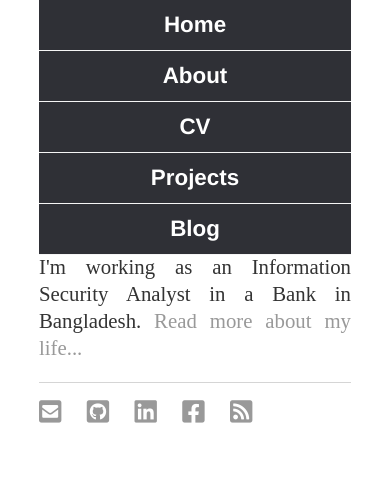
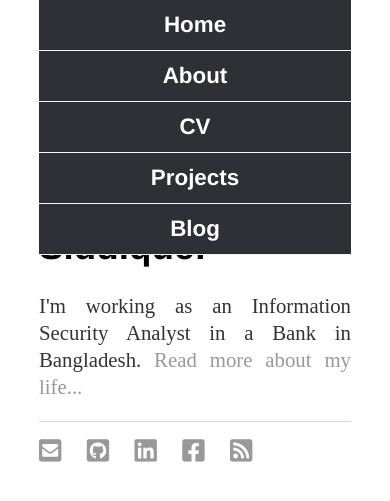
Before and after one commit to afsersid/afsersid.github.io, a Jekyll site: the page built from index.html, in a window 390 px wide. Shown: the top 501 px of the page. Built offline with Jekyll 4.4.1, drawn with Linux system fonts in a browser that asks for light colours.

Commit message:
Update main.css

```diff
--- a/css/main.css
+++ b/css/main.css
@@ -80,6 +80,10 @@ ul.posts li {
     nav ul li, li a {
         width: 100%;
     }
+    body{
+    padding-top: 10%;
+    }
+
  }
 /*Style for menu links*/
 nav li a {
```
